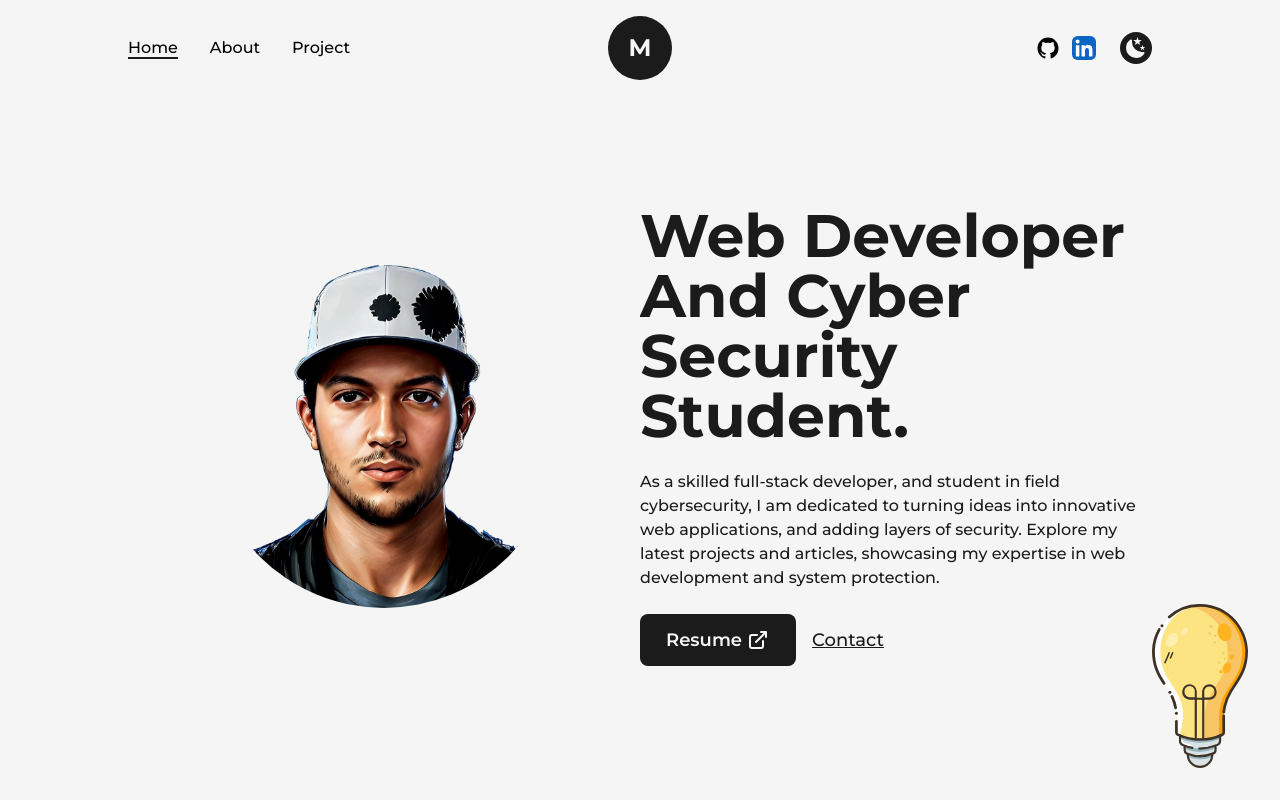
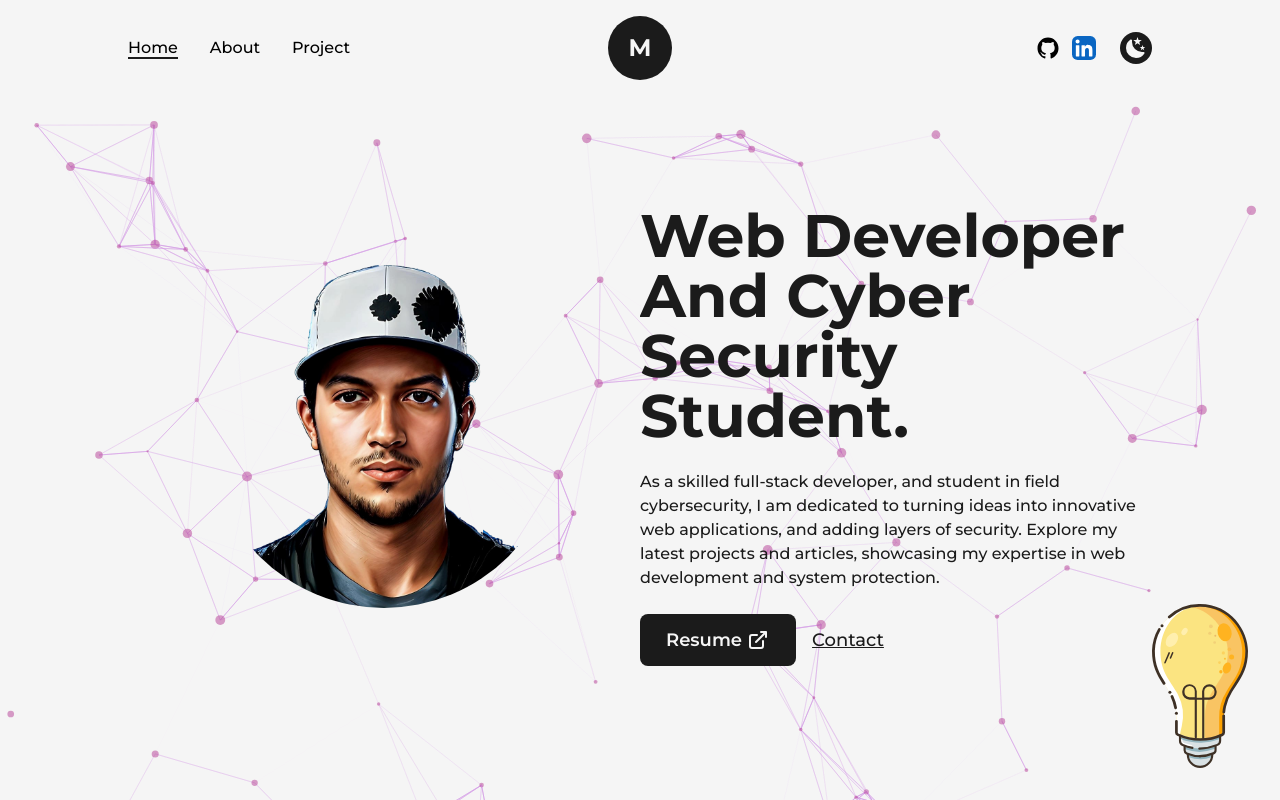
Before and after one commit to Soufiane-coder/portfolio, a Next.js app: page / in a window 1280 px wide. Shown: the top 800 px of the page. Built offline with nearby package versions, Linux system fonts and the light colour scheme.

Commit message:
adding particles effect

```diff
--- a/package.json
+++ b/package.json
@@ -12,7 +12,9 @@
     "framer-motion": "^11.2.6",
     "next": "14.2.3",
     "react": "^18",
-    "react-dom": "^18"
+    "react-dom": "^18",
+    "react-tsparticles": "^2.9.3",
+    "tsparticles": "^2.9.3"
   },
   "devDependencies": {
     "@types/node": "^20",
--- a/src/app/about/page.tsx
+++ b/src/app/about/page.tsx
@@ -42,7 +42,6 @@ const AnimatedNumbers : React.FC<{value: number}> = ({value}) => {
 const About = () => {
   return (
     <>
-        <TransitionEffect/>
 
     <main className='flex w-full flex-col items-center justify-center dark:text-light'>
         <Layout className='pt-16'>
--- a/src/app/articles/page.tsx
+++ b/src/app/articles/page.tsx
@@ -96,7 +96,6 @@ const Articles = () => {
     return (<h1>Under construction</h1>)
   return (
     <>
-        <TransitionEffect/>
 
     <main className='w-full mb-16 flex flex-col items-center justify-center overflow-hidden dark:text-light'>
       <Layout className='pt-16'>
--- a/src/app/layout.tsx
+++ b/src/app/layout.tsx
@@ -4,7 +4,8 @@ import "./globals.css";
 import Footer from "@/components/footer.component";
 import NavBar from "@/components/nav-bar.component";
 import Script from "next/script";
-import Provider from "./provider";
+import Provider from "./template";
+import ParticlesContainer from "@/components/particles-container.component";
 
 const montserrat =  Montserrat({
   subsets: ["latin"],
@@ -12,8 +13,8 @@ const montserrat =  Montserrat({
 });
 
 export const metadata: Metadata = {
-  title: "Create Next App",
-  description: "Generated by create next app",
+  title: "Soufiane AMIMI",
+  description: "a resume of my competence",
 };
 
 export default function RootLayout({
@@ -36,13 +37,14 @@ export default function RootLayout({
 
       <body className={montserrat.className}>
 
-            <Provider>
-        <main className='font-mont bg-light w-full min-h-screen dark:bg-dark'>
-          <NavBar/>
+
+          <main className='font-mont bg-light w-full min-h-screen dark:bg-dark'>
+            <NavBar/>
+
               {children}
-          <Footer/>
-        </main>
-            </Provider>
+            <Footer/>
+          </main>
+
       </body>
     </html>
   );
--- a/src/app/page.tsx
+++ b/src/app/page.tsx
@@ -8,14 +8,15 @@ import { LinkArrow } from "@/components/icons.component";
 import HireMe from "@/components/hire-me.component";
 import lightBulb from '../../public/images/svgs/miscellaneous_icons_1.svg'
 import TransitionEffect from "@/components/transition-effect.component";
+import ParticlesContainer from "@/components/particles-container.component";
 
 
 export default function Home() {
   return (
     <>
-      <TransitionEffect/>
-      <main className="flex items-center text-dark w-full min-h-screen dark:text-light">
-        <Layout className="pt-0 md:p-16 sm:pt-8">
+      <ParticlesContainer/>
+      <main className=" z-40 flex items-center text-dark w-full min-h-screen dark:text-light">
+        <Layout className="pt-0 md:p-16 sm:pt-8 !bg-transparent">
           <div className="flex items-center justify-between w-full lg:flex-col">
             <div className="w-1/2 md:w-full">
               <Image src={ProfilePic} alt='CodeBucks' className="w-full h-auto lg:hidden md:inline-block md:w-full p-20 md:p-16 xs:p-10 rounded-full "/>
@@ -40,7 +41,7 @@ Explore my latest projects and articles, showcasing my expertise in web developm
             </div>
           </div>
         </Layout>
-        {/* <HireMe/> */}
+        {/* <HireMe/>  */}
         <div className="absolute right-8 bottom-8 inline-block w-24">
           <Image src={lightBulb} alt='Codebucks' className="w-full h-auto md:hidden"/>
         </div>
--- a/src/app/projects/page.tsx
+++ b/src/app/projects/page.tsx
@@ -105,7 +105,6 @@ const Projects = () => {
 
   return (
     <>
-    <TransitionEffect/>
     <main className='w-full mb-16 flex flex-col items-center justify-center dark:text-light'>
         <Layout className='pt-16'>
             <AnimatedText text='My Touches At World' className='mb-16 lg:!text-7xl sm:mb-8 sm:!text-6xl xs:!text-4xl' />
--- a/src/app/provider.tsx
+++ /dev/null
@@ -1,16 +0,0 @@
-"use client"
-import { AnimatePresence } from 'framer-motion'
-import React from 'react'
-
-const Provider = ({children}: Readonly<{
-    children: React.ReactNode;
-  }>)  => {
-
-  return (
-    <AnimatePresence>
-      {children}
-    </AnimatePresence>
-  )
-}
-
-export default Provider
--- /dev/null
+++ b/src/app/template.tsx
@@ -0,0 +1,27 @@
+"use client"
+import ParticlesContainer from '@/components/particles-container.component';
+import TransitionEffect from '@/components/transition-effect.component';
+import { AnimatePresence, motion } from 'framer-motion'
+import { usePathname } from 'next/navigation';
+import React from 'react'
+
+const Provider = ({children}: Readonly<{
+    children: React.ReactNode;
+  }>)  => {
+
+  const path = usePathname()
+  console.log(path)
+
+  return (
+    <>
+
+      {/* <AnimatePresence mode='wait'>
+        <TransitionEffect/>
+      </AnimatePresence> */}
+
+        {children}
+    </>
+  )
+}
+
+export default Provider
--- /dev/null
+++ b/src/components/particles-container.component.tsx
@@ -0,0 +1,121 @@
+"use client"
+import React, {useCallback, useState} from 'react'
+import Particles from 'react-tsparticles'
+import {loadFull} from 'tsparticles'
+
+const ParticlesContainer = () => {
+    const [isDark, setIsDark] = useState<boolean>(false)
+
+    const particlesInit = useCallback(async (engine : any) => {
+         console.log(engine)
+        await loadFull(engine);
+    }, [])
+
+    const particlesLoaded = useCallback(async () => {
+
+    }, [])
+
+    const element = document.documentElement;
+
+    const handleClassChange = () => {
+        setIsDark(element.classList.contains('dark'))
+    }
+
+    const observer = new MutationObserver((mutationsList) => {
+        for (const mutation of mutationsList) {
+            if (mutation.attributeName === 'class') {
+                handleClassChange();
+            }
+        }
+    });
+
+    observer.observe(element, { attributes: true });
+
+  return (
+    <Particles
+        className='w-full h-full absolute translate-z-0'
+        id='tsparticles'
+        init={particlesInit}
+        // particlesInit={particlesInit}
+        loaded={particlesLoaded}
+        options={{
+        fullScreen: { enable: false },
+        background: {
+            color: {
+                value: ''
+            }
+        },
+        fpsLimit: 120,
+        interactivity: {
+            events: {
+                onClick: {
+                    enable: false,
+                    mode: 'push'
+                },
+                onHover: {
+                    enable: true,
+                    mode: 'repulse'
+                },
+                resize: true,
+            },
+            modes: {
+                push: {
+                    quantity: 90,
+                },
+                repulse: {
+                    distance: 200,
+                    duration: 0.4,
+                }
+            }
+        },
+        particles: {
+            color: {
+                value: isDark ? '#58E6D9' :"#B63E96"  //
+            },
+            links: {
+                color: isDark ? '#B7F4FF': "#D49CE5",
+                distance: 150,
+                enable: true,
+                opacity: 0.8,
+                width: 1
+            },
+            collisions: {
+                enable: true,
+            },
+            move: {
+                direction: 'none',
+                enable: true,
+                outModes: {
+                    default: 'bounce'
+                },
+                random: false,
+                speed: 1,
+                straight: false,
+            },
+            number: {
+                density: {
+                    enable: true,
+                    area: 800
+                },
+                value: 80
+            },
+            opacity: {
+                value: 0.5,
+            },
+            shape: {
+                type: 'circle'
+            },
+            size: {
+                value: {
+                    min: 1,
+                    max: 5
+                }
+            },
+        },
+        detectRetina: true,
+    }}
+    />
+  )
+}
+
+export default ParticlesContainer
--- a/src/components/transition-effect.component.tsx
+++ b/src/components/transition-effect.component.tsx
@@ -1,12 +1,13 @@
 'use client'
-import React from 'react'
-import {motion} from 'framer-motion'
+import React, { useEffect, useState } from 'react'
+import {AnimatePresence, motion} from 'framer-motion'
 import { usePathname } from 'next/navigation'
 
 const TransitionEffect = () => {
   const path = usePathname()
+
   return (
-    <div>
+    <>
         <motion.div key={path} className='fixed top-0 bottom-0 right-full w-screen z-30 bg-primary dark:bg-primaryDark '
         initial={{x: '100%', width: '100%'}}
         animate={{x: '0%', width: '0%'}}
@@ -14,7 +15,7 @@ const TransitionEffect = () => {
         transition={{duration: 0.8, ease: 'easeInOut'}}
         />
 
-    <motion.div className='fixed top-0 bottom-0 right-full w-screen z-20 bg-light '
+    {/* <motion.div className='fixed top-0 bottom-0 right-full w-screen z-20 bg-light '
     initial={{x: '100%', width: '100%'}}
      animate={{x: '0%', width: '0%'}}
      transition={{delay: 0.2, duration: 0.8, ease: 'easeInOut'}}
@@ -23,8 +24,8 @@ const TransitionEffect = () => {
     initial={{x: '100%', width: '100%'}}
      animate={{x: '0%', width: '0%'}}
      transition={{delay: 0.4, duration: 0.8, ease: 'easeInOut'}}
-     />
-    </div>
+     />*/}
+    </>
   )
 }
 
```
Also changed, not shown: 1 other file (tests, documents, lock files or other folders). Lines whose indentation alone changed are shown as unchanged.
